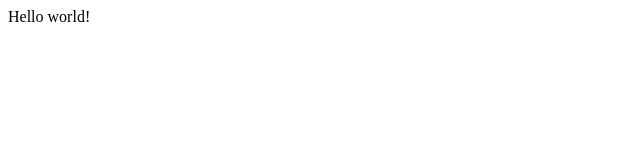
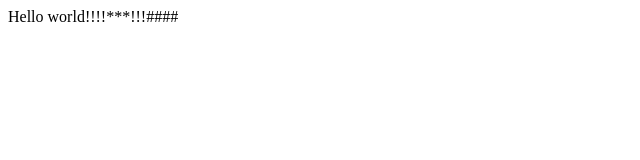
Before and after one commit to 706746/PrOject, a plain HTML site: page index.html in a window 1280 px wide. Shown: the whole page, without its empty margins (0-640 px from the left). Drawn offline with Linux system fonts and the light colour scheme.

Commit message:
Add!!!**##

```diff
--- a/index.html
+++ b/index.html
@@ -7,6 +7,6 @@
     <title>Document</title>
 </head>
 <body>
-    Hello world!
+    Hello world!!!!***!!!####
 </body>
 </html>
```
